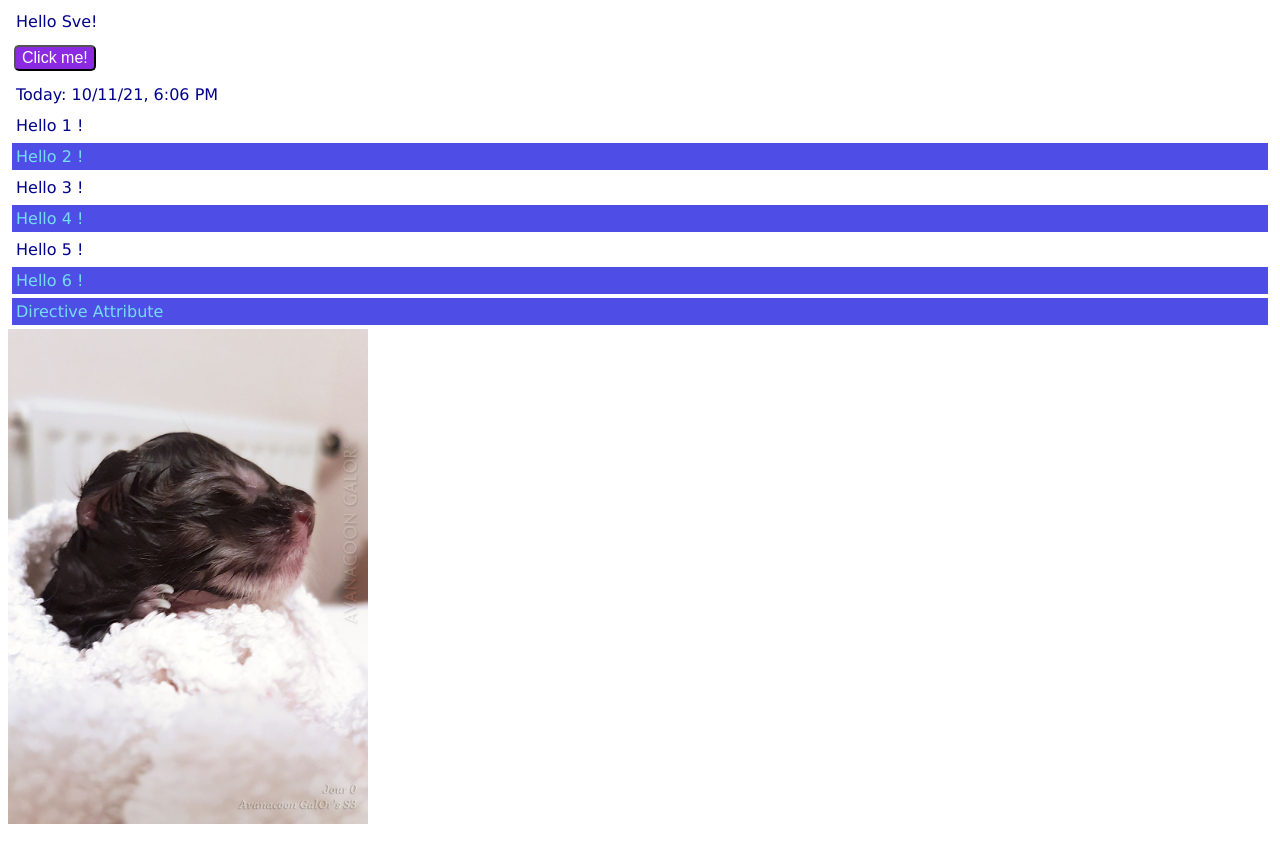
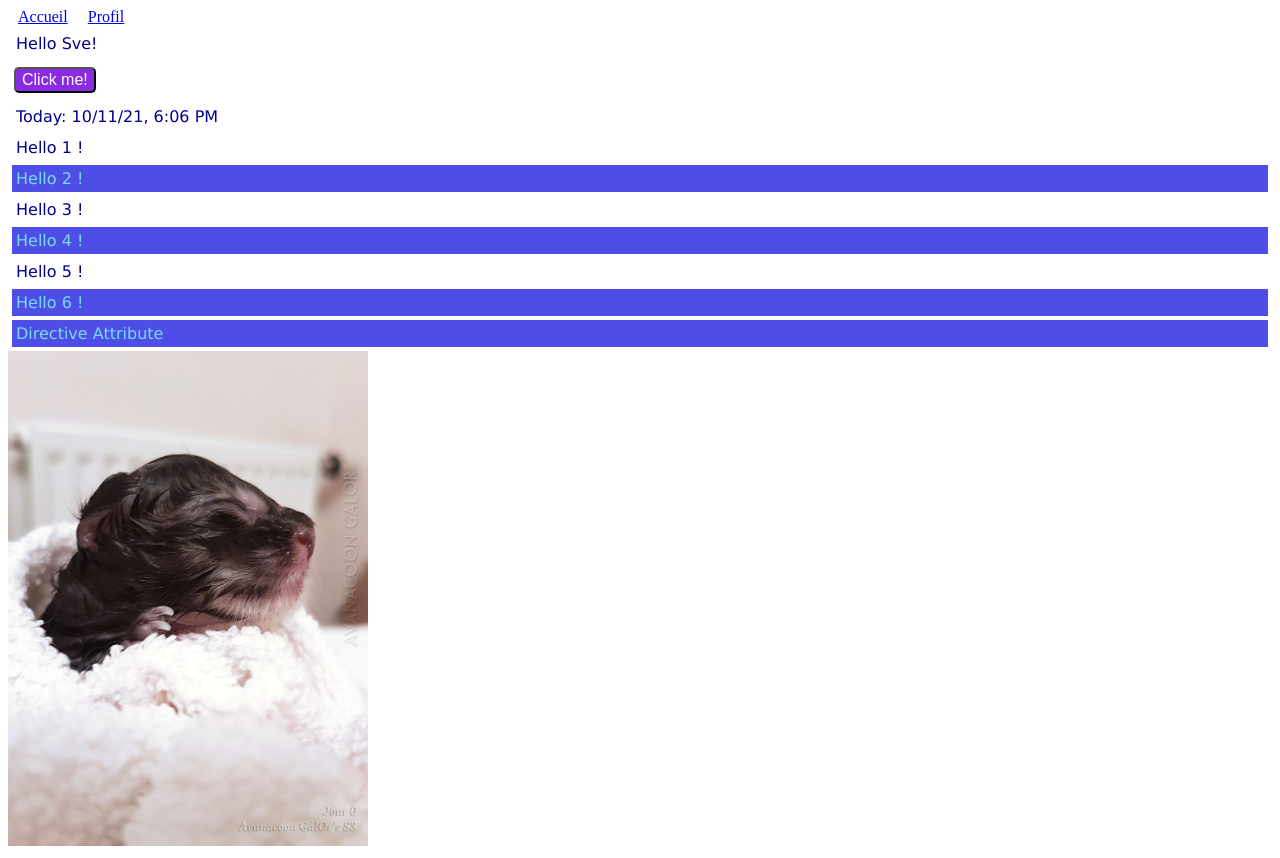
Before and after one commit to lana-rodion/angular_learning, an Angular app in the folder ngApp/: page / in a window 1280 px wide. Before the commit the page ends 836 px from the top, so only its background shows below. Built offline with nearby package versions, Linux system fonts and the light colour scheme.

Commit message:
Created navbar with links to 2 URLs

```diff
--- a/ngApp/src/app/app.component.css
+++ b/ngApp/src/app/app.component.css
@@ -0,0 +1,3 @@
+a {
+    margin: 6px 10px;
+}
--- a/ngApp/src/app/app.component.html
+++ b/ngApp/src/app/app.component.html
@@ -1,3 +1,8 @@
 <!-- <app-main></app-main> -->
+<!-- Navigation -->
+<div>
+  <a routerLink="/">Accueil</a>
+  <a routerLink="/user">Profil</a>
+</div>
 
 <router-outlet></router-outlet>
```
